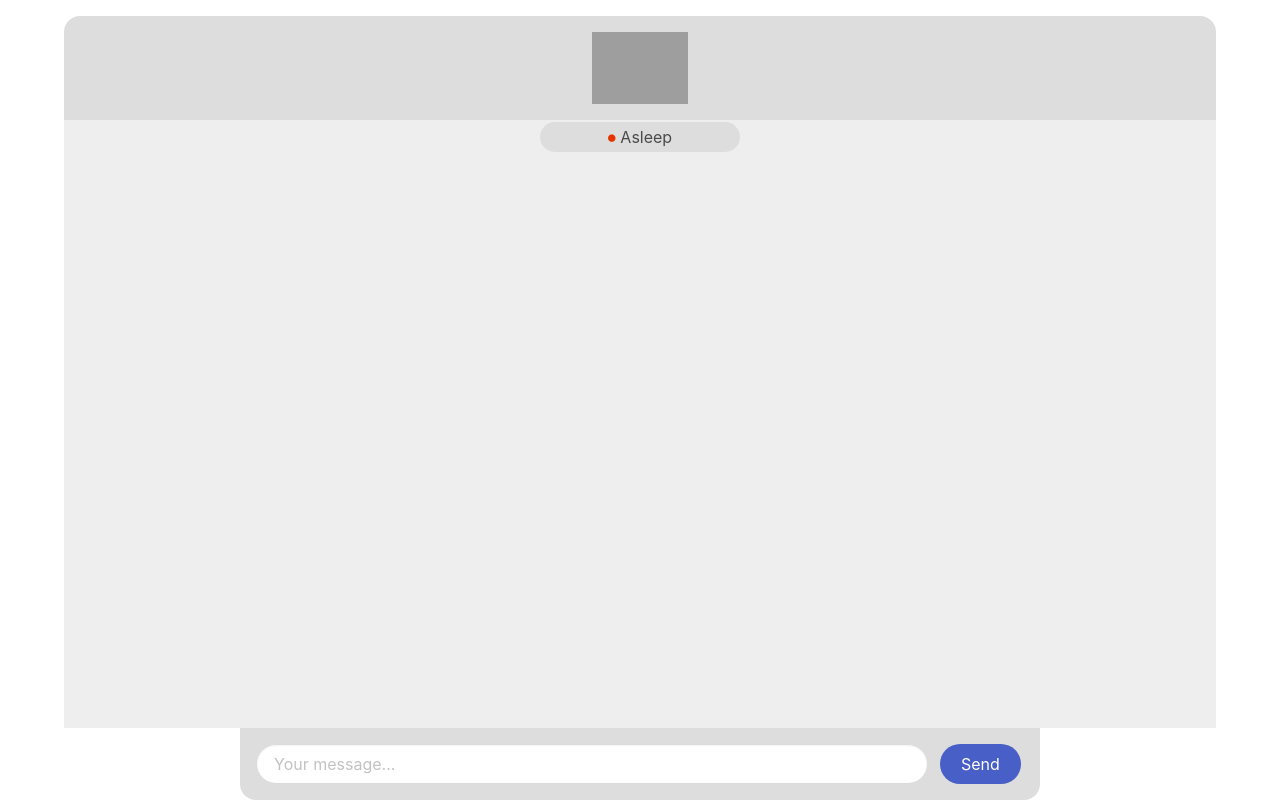
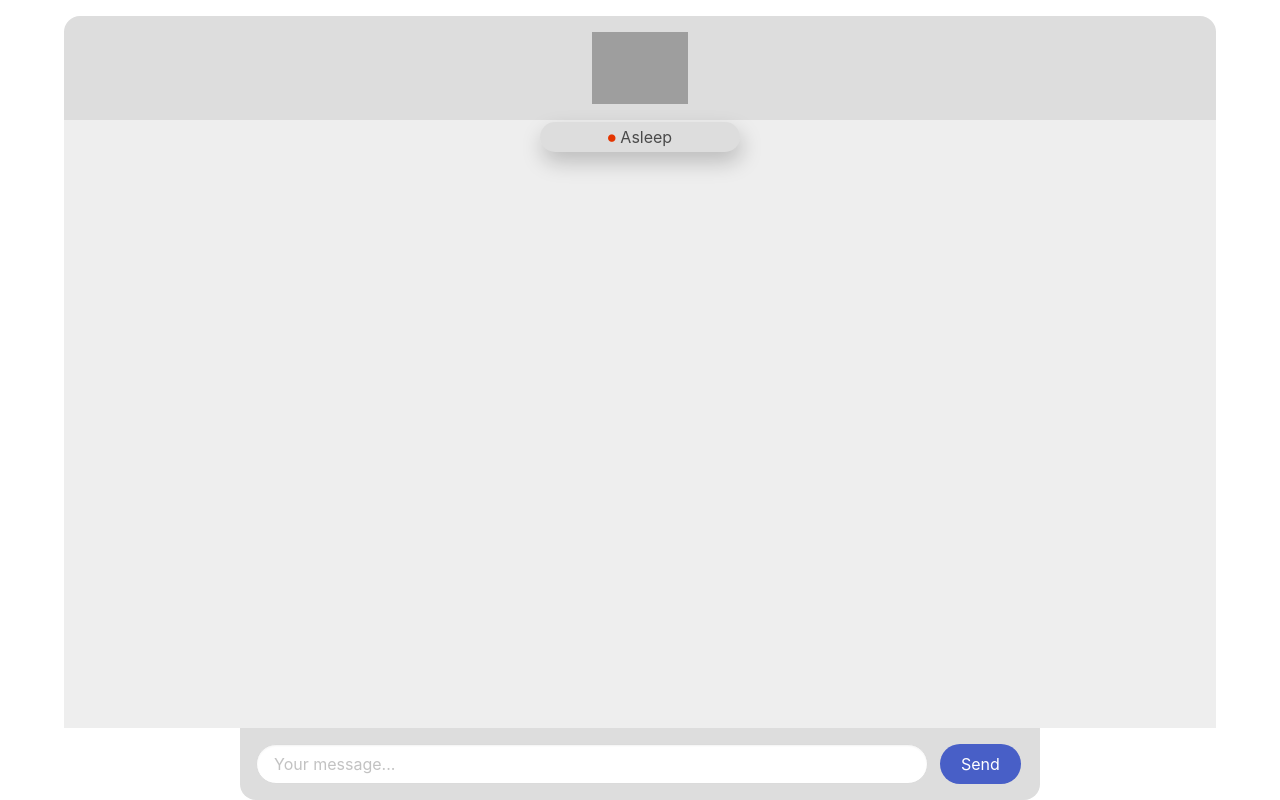
Before and after one commit to srevinsaju/sugaroid-web, a website: page index.html in a window 1280 px wide. Drawn offline with nearby package versions, Linux system fonts and the light colour scheme; no server answers; grey boxes are pictures that could not be loaded.

Commit message:
Add box shadow on status

```diff
--- a/css/main.css
+++ b/css/main.css
@@ -27,6 +27,9 @@
   right: calc(50% - 100px);
   justify-content: center;
   padding: 0.2em;
+  -webkit-box-shadow: 2px 10px 21px 0px rgba(0,0,0,0.21);
+  -moz-box-shadow: 2px 10px 21px 0px rgba(0,0,0,0.21);
+  box-shadow: 2px 10px 21px 0px rgba(0,0,0,0.21);
 }
 
 .sug-msgbox {
```
